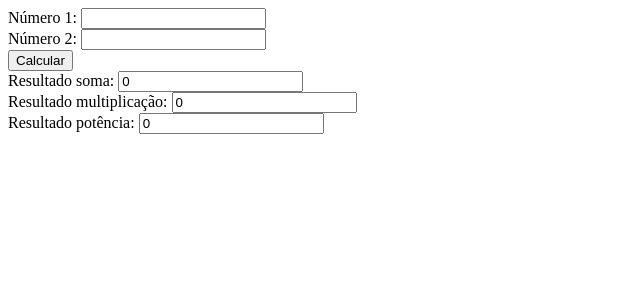
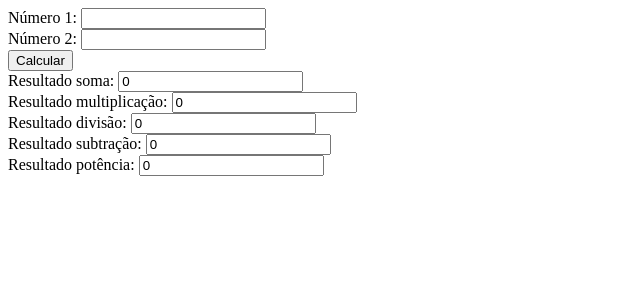
Before and after one commit to alexkutzke/agile-aspects-week-5-calculator, an Angular app: page / in a window 1280 px wide. Shown: the top 300 px of the page, without its empty margins (0-640 px from the left). Built offline with nearby package versions, Linux system fonts and the light colour scheme.

Commit message:
feat: add subtration em division by subtract

```diff
--- a/src/app/calculator/calculator.component.html
+++ b/src/app/calculator/calculator.component.html
@@ -8,5 +8,7 @@
 <div class="results">
   Resultado soma: <input type="text" id="resultSum" [value]="sumResult" readonly><br />
   Resultado multiplicação: <input type="text" id="resultMultiply" [value]="multResult" readonly><br />
+  Resultado divisão: <input type="text" id="resultDivision" [value]="divResult" readonly><br />
+  Resultado subtração: <input type="text" id="resultSubtraction" [value]="subResult" readonly><br />
   Resultado potência: <input type="text" id="resultPower" [value]="powResult" readonly><br />
 </div>
--- a/src/app/calculator/calculator.component.ts
+++ b/src/app/calculator/calculator.component.ts
@@ -3,46 +3,61 @@ import { Component, OnInit } from '@angular/core';
 import { SumService } from '../sum.service';
 import { MultiplyBySumService } from '../multiply-by-sum.service';
 import { PowerByMultiplyService } from '../power-by-multiply.service';
+import { DivisionService } from '../division.service';
+import { SubtrationService } from '../subtration.service';
 
 @Component({
   selector: 'app-calculator',
   templateUrl: './calculator.component.html',
-  styleUrls: ['./calculator.component.css']
+  styleUrls: ['./calculator.component.css'],
 })
 export class CalculatorComponent implements OnInit {
-
   private sumRes: number = 0;
   private multRes: number = 0;
   private powRes: number = 0;
+  private divRes: number = 0;
+  private subRes: number = 0;
 
   constructor(
     private sumService: SumService,
     private multiplyBySumService: MultiplyBySumService,
-    private powerByMultiplyService: PowerByMultiplyService
-  ) { }
+    private powerByMultiplyService: PowerByMultiplyService,
+    private divisionService: DivisionService,
+    private subtractionService: SubtrationService
+  ) {}
 
-  ngOnInit(): void {
-  }
+  ngOnInit(): void {}
 
   calculate(num1String: string, num2String: string): void {
     let num1: number = parseInt(num1String);
     let num2: number = parseInt(num2String);
 
-    this.sum(num1,num2);
-    this.multiply(num1,num2);
-    this.power(num1,num2);
+    this.sum(num1, num2);
+    this.multiply(num1, num2);
+    this.power(num1, num2);
+    this.power(num1, num2);
+    this.division(num1, num2);
+    this.subtract(num1, num2);
   }
 
   sum(num1: number, num2: number) {
-    this.sumRes = this.sumService.sum(num1,num2);
+    this.sumRes = this.sumService.sum(num1, num2);
   }
 
   multiply(num1: number, num2: number) {
-    this.multRes = this.multiplyBySumService.multiply(num1,num2);
+    this.multRes = this.multiplyBySumService.multiply(num1, num2);
   }
 
   power(num1: number, num2: number) {
-    this.powRes = this.powerByMultiplyService.power(num1,num2);
+    this.powRes = this.powerByMultiplyService.power(num1, num2);
+  }
+
+  division(num1: number, num2: number) {
+    this.divRes = this.divisionService.div(num1, num2);
+  }
+
+  subtract(num1: number, num2: number) {
+    this.subRes = this.subtractionService.sub(num1, num2);
   }
 
   get sumResult() {
@@ -57,4 +72,11 @@ export class CalculatorComponent implements OnInit {
     return this.powRes;
   }
 
+  get divResult() {
+    return this.divRes;
+  }
+
+  get subResult() {
+    return this.subRes;
+  }
 }
--- /dev/null
+++ b/src/app/division.service.ts
@@ -0,0 +1,18 @@
+import { Injectable } from '@angular/core';
+import { SubtrationService } from './subtration.service';
+
+@Injectable({
+  providedIn: 'root',
+})
+export class DivisionService {
+  constructor(private subtrationService: SubtrationService) {}
+
+  div(num1: number, num2: number): number {
+    let result = 0;
+
+    for (let i = 0; i < num2; i++) {
+      result = this.subtrationService.sub(result, num1);
+    }
+    return result;
+  }
+}
--- /dev/null
+++ b/src/app/subtration.service.ts
@@ -0,0 +1,12 @@
+import { Injectable } from '@angular/core';
+
+@Injectable({
+  providedIn: 'root',
+})
+export class SubtrationService {
+  constructor() {}
+
+  sub(num1: number, num2: number): number {
+    return num1 - num2;
+  }
+}
```
Also changed, not shown: 2 other files (tests, documents, lock files or other folders).
